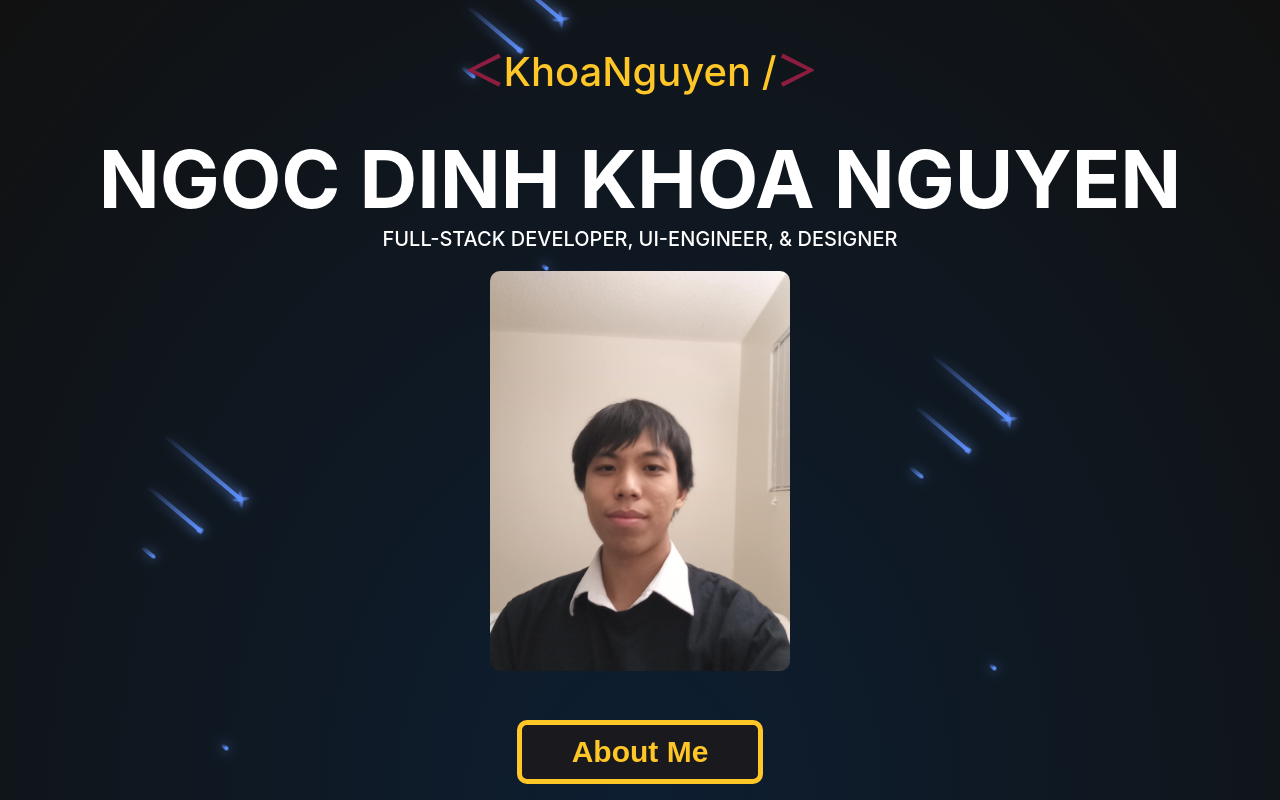
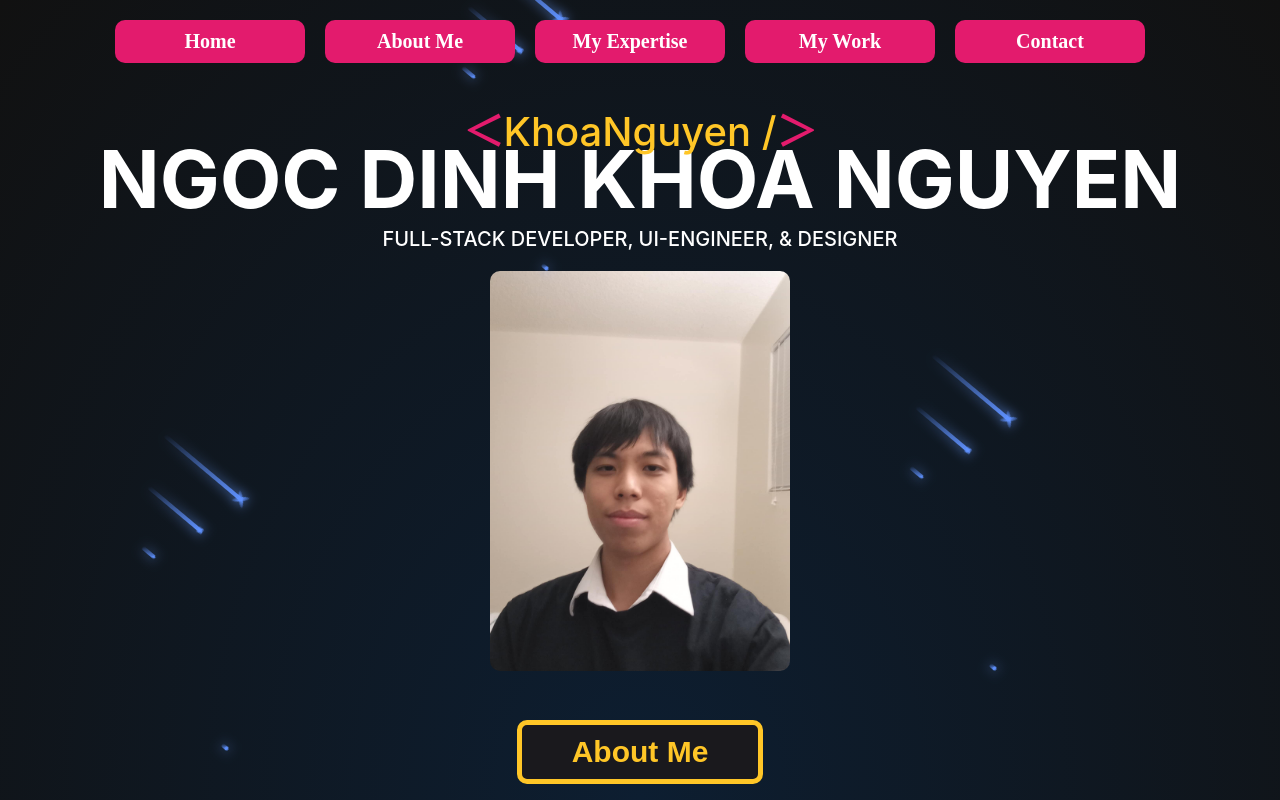
Before and after one commit to KhoaDinhNguyen/Portfolio, a React (Create React App) app in the folder client/: page / in a window 1280 px wide. Shown: the top 800 px of the page. Built offline with nearby package versions, Linux system fonts and the light colour scheme.

Commit message:
feat: create navigation bar

```diff
--- a/client/src/Pages/DetailedPages/AboutMe/AboutMe.js
+++ b/client/src/Pages/DetailedPages/AboutMe/AboutMe.js
@@ -8,7 +8,6 @@ function AboutMe() {
       <div className={styles.titleContainer}>
         <h3 className={styles.title}>About me</h3>
       </div>
-
       <div className={styles.contentContainer}>
         <div>
           <ul className={styles.aboutMeList}>
--- a/client/src/Pages/DetailedPages/AboutMe/AboutMe.module.css
+++ b/client/src/Pages/DetailedPages/AboutMe/AboutMe.module.css
@@ -9,7 +9,7 @@
 
 .titleContainer {
   position: absolute;
-  top: 0%;
+  top: 100px;
 }
 
 .contentContainer {
@@ -18,7 +18,7 @@
 
 .title {
   color: #ffc627;
-  font-size: 40px;
+  font-size: 70px;
 }
 
 .image {
--- a/client/src/Pages/DetailedPages/DetailedPages.js
+++ b/client/src/Pages/DetailedPages/DetailedPages.js
@@ -4,21 +4,25 @@ import MyWork from "./MyWork/MyWork";
 import Contact from "./Contact/Contact";
 
 import styles from "./DetailedPages.module.css";
+import NavigationBar from "./NavigationBar/NavigationBar";
 
 function DetailPages() {
   return (
     <>
       <div className={styles.rootContainer}>
+        <div className={styles.navigationBar}>
+          <NavigationBar />
+        </div>
         <div id="about">
           <AboutMe />
         </div>
-        <div>
+        <div id="expertise">
           <Expertise />
         </div>
-        <div>
+        <div id="work">
           <MyWork />
         </div>
-        <div>
+        <div id="contact">
           <Contact />
         </div>
       </div>
--- a/client/src/Pages/DetailedPages/DetailedPages.module.css
+++ b/client/src/Pages/DetailedPages/DetailedPages.module.css
@@ -1,3 +1,13 @@
 .rootContainer {
   background: #0d1e31;
+  position: relative;
 }
+
+.navigationBar {
+  display: flex;
+  position: fixed;
+  top: 20px;
+  width: 100vw;
+  justify-content: center;
+  z-index: 999;
+}
--- a/client/src/Pages/DetailedPages/MyWork/MyWork.module.css
+++ b/client/src/Pages/DetailedPages/MyWork/MyWork.module.css
@@ -1,6 +1,7 @@
 .rootContainer {
   min-height: 100vh;
   padding-bottom: 100px;
+  padding-top: 100px;
 }
 
 .projectsContainer {
--- /dev/null
+++ b/client/src/Pages/DetailedPages/NavigationBar/NavigationBar.js
@@ -0,0 +1,39 @@
+import styles from "./NavigationBar.module.css";
+
+function NavigationBar() {
+  return (
+    <div>
+      <nav>
+        <ul className={styles.navList}>
+          <li>
+            <a href="#home">
+              <p>Home</p>
+            </a>
+          </li>
+          <li>
+            <a href="#about">
+              <p>About Me</p>
+            </a>
+          </li>
+          <li>
+            <a href="#expertise">
+              <p>My Expertise</p>
+            </a>
+          </li>
+          <li>
+            <a href="#work">
+              <p>My Work</p>
+            </a>
+          </li>
+          <li>
+            <a href="#contact">
+              <p>Contact</p>
+            </a>
+          </li>
+        </ul>
+      </nav>
+    </div>
+  );
+}
+
+export default NavigationBar;
--- /dev/null
+++ b/client/src/Pages/DetailedPages/NavigationBar/NavigationBar.module.css
@@ -0,0 +1,71 @@
+.navList {
+  list-style-type: none;
+  display: flex;
+}
+
+.navList a {
+  text-decoration: none;
+  width: max-content;
+  display: inline-block;
+  text-align: center;
+  background-color: #e31b6d;
+  margin-right: 20px;
+  padding: 10px 20px;
+  border-radius: 10px;
+  position: relative;
+  z-index: 2;
+  width: 150px;
+  transition-duration: 500ms;
+}
+
+.navList a:nth-child(5) {
+  margin-right: 0;
+}
+
+.navList a p {
+  position: relative;
+  z-index: 2;
+  color: white;
+  font-weight: 700;
+  font-size: 20px;
+  font-family: "Fredoka One", cursive;
+}
+
+.navList a::before {
+  content: "";
+  position: absolute;
+  width: 75px;
+  height: 0px;
+  border-radius: 50%;
+  bottom: calc(100% - 30px);
+  left: calc(0% + 20px);
+  background-color: #e31b6d;
+  z-index: 1;
+  transition-duration: 500ms;
+}
+
+.navList a:hover {
+  background-color: #ff4d6d;
+}
+.navList a:hover::before {
+  background-color: #ff4d6d;
+  height: 50px;
+}
+
+.navList a::after {
+  content: "";
+  position: absolute;
+  width: 75px;
+  height: 0;
+  border-radius: 50%;
+  top: calc(0% + 20px);
+  right: calc(0% + 20px);
+  background-color: #e31b6d;
+  z-index: 1;
+  transition-duration: 500ms;
+}
+
+.navList a:hover::after {
+  background-color: #ff4d6d;
+  height: 50px;
+}
--- a/client/src/Pages/Homepage/Homepage.module.css
+++ b/client/src/Pages/Homepage/Homepage.module.css
@@ -147,7 +147,7 @@
 
 .codeTextContainer {
   position: absolute;
-  top: 5%;
+  top: 100px;
 }
 .codeText {
   font-size: 40px;
@@ -161,7 +161,7 @@
 
 .redText {
   font-weight: 700;
-  color: #8c1d40;
+  color: #e31b6d;
 }
 
 .titleContainer {
--- a/client/src/index.css
+++ b/client/src/index.css
@@ -17,3 +17,5 @@ code {
   padding: 0;
   scroll-behavior: smooth;
 }
+
+@import url("https://fonts.googleapis.com/css2?family=Fredoka:wght@300..700&display=swap");
```
